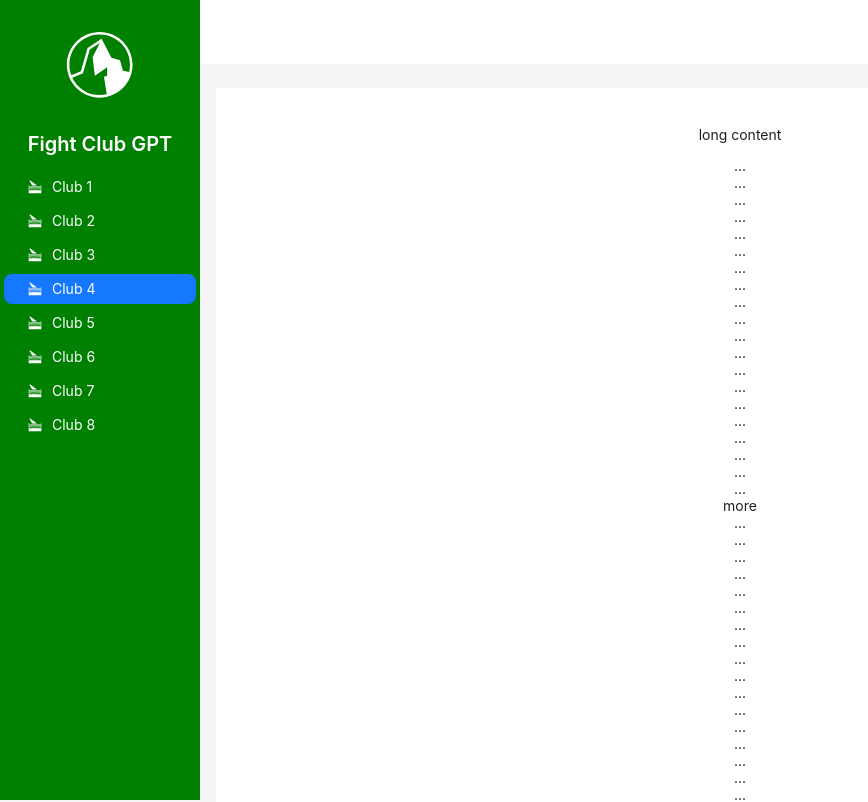
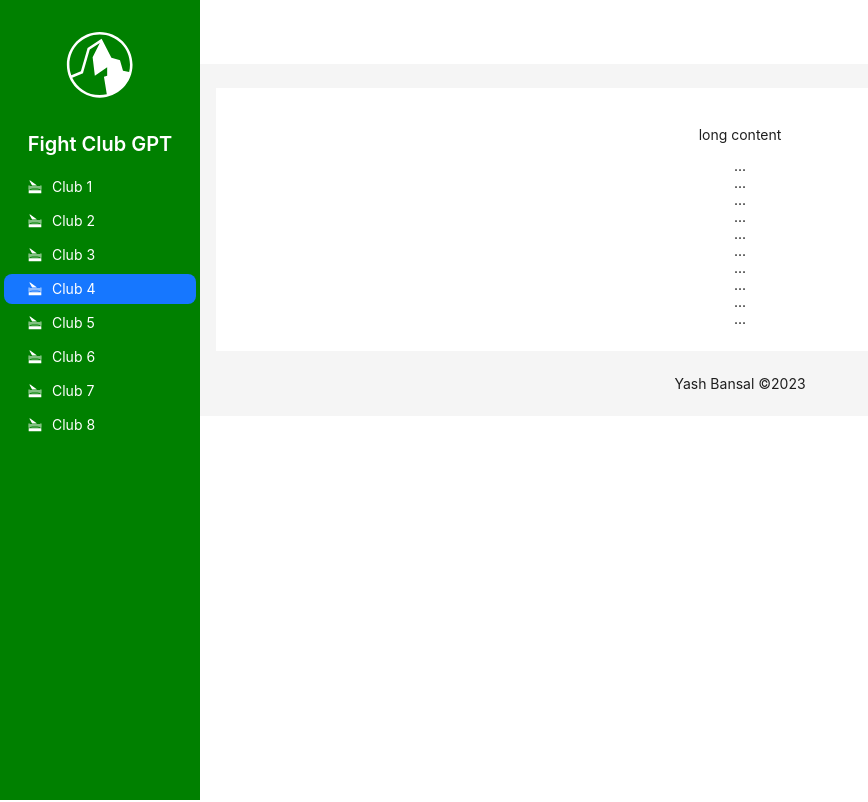
Before and after one commit to yashbansal24/fight-club-gpt, a React (Create React App) app: page / in a window 1280 px wide. Shown: the top 802 px of the page, without its empty margins (0-868 px from the left). Built offline with nearby package versions, Linux system fonts and the light colour scheme.

Commit message:
content update

```diff
--- a/src/App.tsx
+++ b/src/App.tsx
@@ -62,7 +62,7 @@ const App: React.FC = () => {
             <p>long content</p>
             {
               // indicates very long content
-              Array.from({ length: 100 }, (_, index) => (
+              Array.from({ length: 10 }, (_, index) => (
                 <React.Fragment key={index}>
                   {index % 20 === 0 && index ? 'more' : '...'}
                   <br />
@@ -71,7 +71,7 @@ const App: React.FC = () => {
             }
           </div>
         </Content>
-        <Footer style={{ textAlign: 'center' }}>Ant Design ©2023 Created by Ant UED</Footer>
+        <Footer style={{ textAlign: 'center' }}>Yash Bansal ©2023</Footer>
       </Layout>
     </Layout>
   );
```
